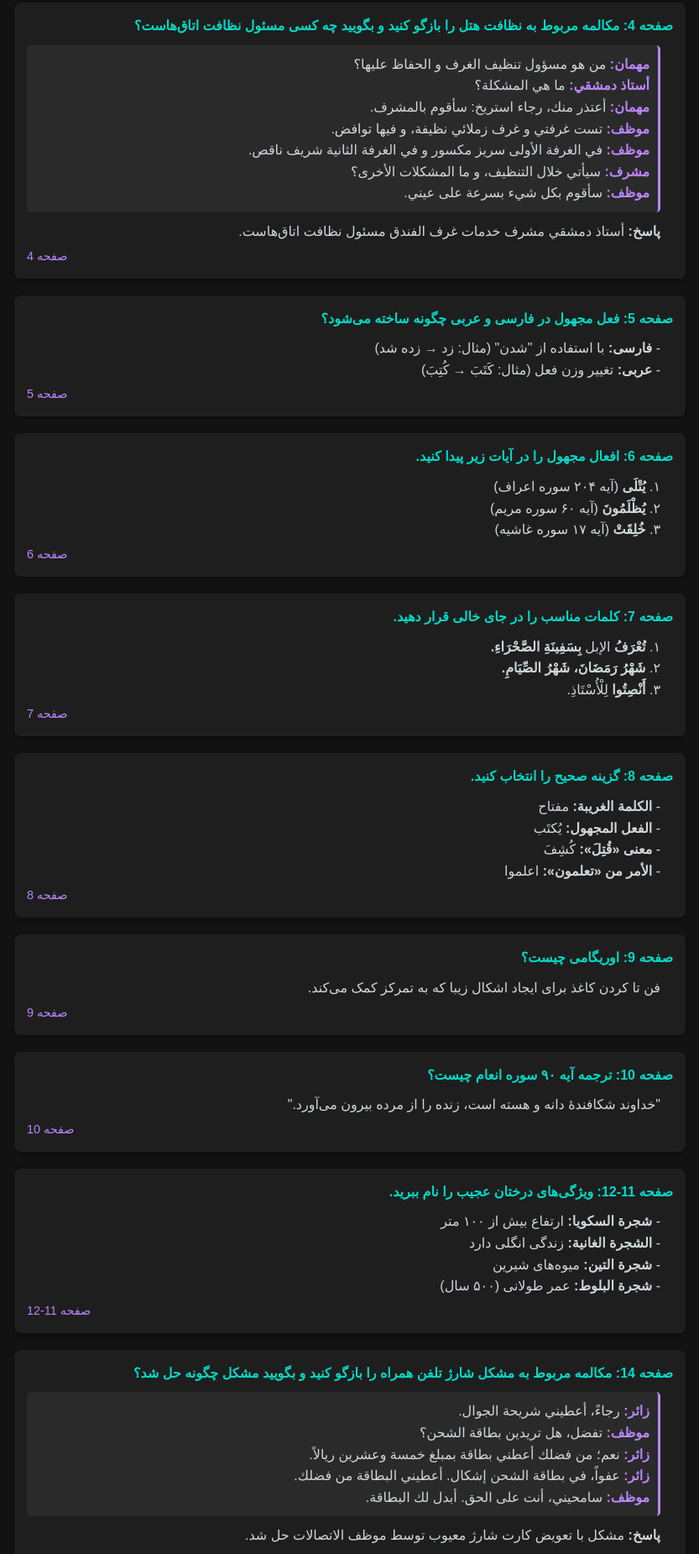
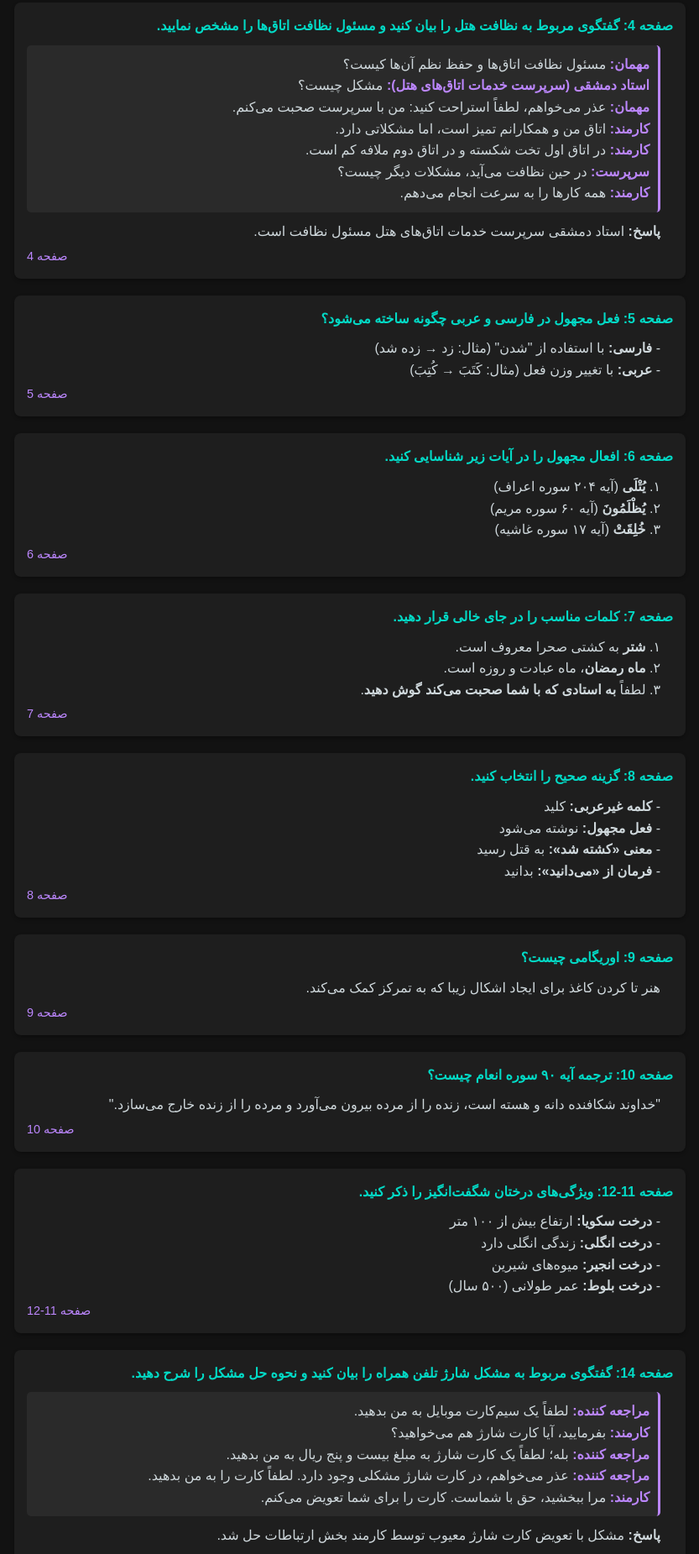
Before and after one commit to SaikoTheBest/study, a plain HTML site: page index.html in a window 1280 px wide. Shown: the part 949-2800 px from the top of the page at 84% size, without its empty margins (223-1056 px from the left). Drawn offline with Linux system fonts and the light colour scheme.

Commit message:
Update index.html

```diff
--- a/index.html
+++ b/index.html
@@ -1,9 +1,9 @@
 <!DOCTYPE html>
-<html lang="ar" dir="rtl">
+<html lang="fa" dir="rtl">
 <head>
     <meta charset="UTF-8">
     <meta name="viewport" content="width=device-width, initial-scale=1.0">
-    <title>سوالات و پاسخ‌های کتاب عربی</title>
+    <title>سوالات و پاسخ‌های کتاب عربی (ترجمه شده)</title>
     <style>
         :root {
             --primary: #bb86fc;
@@ -64,11 +64,16 @@
             color: var(--primary);
             font-weight: bold;
         }
+        .translation {
+            color: #888;
+            font-style: italic;
+            margin-top: 5px;
+        }
     </style>
 </head>
 <body>
     <div class="container">
-        <h1>سوالات و پاسخ‌های کتاب عربی</h1>
+        <h1>سوالات و پاسخ‌های کتاب عربی (ترجمه شده)</h1>
         <div id="content"></div>
     </div>
 
@@ -76,95 +81,95 @@
         const qaData = [
             {
                 page: 1,
-                question: "چه‌چند از حرفه‌های بدوی نام ببرید؟",
-                answer: "- التطوير<br>- صنع الأزهار<br>- صنع الماء من القربة<br>- صنع الغزل<br>- النسيج<br>- الفخار<br>- صناعة الخوص الرعاجي"
+                question: "چند نمونه از صنایع دستی بادیه نشینان را نام ببرید؟",
+                answer: "- توسعه و بهبود<br>- ساخت گل‌ها<br>- ساخت آب از مشک<br>- ساخت نخ<br>- بافتنی<br>- سفالگری<br>- ساخت سبد از برگ خرما"
             },
             {
                 page: 2,
-                question: "راه‌های تسویق محصولات را نام ببرید.",
-                answer: "۱. عرض صور المنتجات<br>۲. مشاهدة المنافسين<br>۳. التعرف على آراء الزبائن<br>۴. المشاركة في المعارض<br>۵. إنشاء علاقة تجارية خاصة"
+                question: "راه‌های بازاریابی محصولات را ذکر کنید.",
+                answer: "۱. نمایش تصاویر محصولات<br>۲. مشاهده رقبا<br>۳. آگاهی از نظرات مشتریان<br>۴. مشارکت در نمایشگاه‌ها<br>۵. ایجاد روابط تجاری خاص"
             },
             {
                 page: 3,
-                question: "معنی کلمات زیر چیست؟",
-                answer: "- <strong>قـف:</strong> شغال<br>- <strong>قـنون:</strong> قانون<br>- <strong>شــتــمــيــان:</strong> به‌دست‌آورندۀ دل<br>- <strong>شــطــر:</strong> ناقص<br>- <strong>مــكــســب:</strong> سود<br>- <strong>شــافــســيــن:</strong> رقیبان<br>- <strong>شــقــتــة:</strong> مینیاتور"
+                question: "معانی کلمات زیر چیست؟",
+                answer: "- <strong>قـف:</strong> شغال (گرگ صحرایی)<br>- <strong>قـنون:</strong> قانون<br>- <strong>شــتــمــيــان:</strong> جلب کننده دل<br>- <strong>شــطــر:</strong> ناقص<br>- <strong>مــكــســب:</strong> سود<br>- <strong>شــافــســيــن:</strong> رقیبان<br>- <strong>شــقــتــة:</strong> مینیاتور"
             },
             {
                 page: 4,
-                question: "مکالمه مربوط به نظافت هتل را بازگو کنید و بگویید چه کسی مسئول نظافت اتاق‌هاست؟",
+                question: "گفتگوی مربوط به نظافت هتل را بیان کنید و مسئول نظافت اتاق‌ها را مشخص نمایید.",
                 answer: `
                 <div class="conversation">
-                    <div><span class="speaker">مهمان:</span> من هو مسؤول تنظيف الغرف و الحفاظ عليها؟</div>
-                    <div><span class="speaker">أستاذ دمشقي:</span> ما هي المشكلة؟</div>
-                    <div><span class="speaker">مهمان:</span> أعتذر منك، رجاء استريخ: سأقوم بالمشرف.</div>
-                    <div><span class="speaker">موظف:</span> تست غرفتي و غرف زملائي نظيفة، و فيها توافض.</div>
-                    <div><span class="speaker">موظف:</span> في الغرفة الأولى سريز مكسور و في الغرفة الثانية شريف ناقص.</div>
-                    <div><span class="speaker">مشرف:</span> سيأتي خلال التنظيف، و ما المشكلات الأخرى؟</div>
-                    <div><span class="speaker">موظف:</span> سأقوم بكل شيء بسرعة على عيني.</div>
+                    <div><span class="speaker">مهمان:</span> مسئول نظافت اتاق‌ها و حفظ نظم آن‌ها کیست؟</div>
+                    <div><span class="speaker">استاد دمشقی (سرپرست خدمات اتاق‌های هتل):</span> مشکل چیست؟</div>
+                    <div><span class="speaker">مهمان:</span> عذر می‌خواهم، لطفاً استراحت کنید: من با سرپرست صحبت می‌کنم.</div>
+                    <div><span class="speaker">کارمند:</span> اتاق من و همکارانم تمیز است، اما مشکلاتی دارد.</div>
+                    <div><span class="speaker">کارمند:</span> در اتاق اول تخت شکسته و در اتاق دوم ملافه کم است.</div>
+                    <div><span class="speaker">سرپرست:</span> در حین نظافت می‌آید، مشکلات دیگر چیست؟</div>
+                    <div><span class="speaker">کارمند:</span> همه کارها را به سرعت انجام می‌دهم.</div>
                 </div>
-                <strong>پاسخ:</strong> أستاذ دمشقي مشرف خدمات غرف الفندق مسئول نظافت اتاق‌هاست.`
+                <strong>پاسخ:</strong> استاد دمشقی سرپرست خدمات اتاق‌های هتل مسئول نظافت است.`
             },
             {
                 page: 5,
                 question: "فعل مجهول در فارسی و عربی چگونه ساخته می‌شود؟",
-                answer: "- <strong>فارسی:</strong> با استفاده از \"شدن\" (مثال: زد → زده شد)<br>- <strong>عربی:</strong> تغییر وزن فعل (مثال: کَتَبَ → کُتِبَ)"
+                answer: "- <strong>فارسی:</strong> با استفاده از \"شدن\" (مثال: زد → زده شد)<br>- <strong>عربی:</strong> با تغییر وزن فعل (مثال: کَتَبَ → کُتِبَ)"
             },
             {
                 page: 6,
-                question: "افعال مجهول را در آیات زیر پیدا کنید.",
+                question: "افعال مجهول را در آیات زیر شناسایی کنید.",
                 answer: "۱. <strong>يُتْلَى</strong> (آیه ۲۰۴ سوره اعراف)<br>۲. <strong>يُظْلَمُونَ</strong> (آیه ۶۰ سوره مریم)<br>۳. <strong>خُلِقَتْ</strong> (آیه ۱۷ سوره غاشیه)"
             },
             {
                 page: 7,
                 question: "کلمات مناسب را در جای خالی قرار دهید.",
-                answer: "۱. <strong>تُعْرَفُ</strong> الإبل <strong>بِسَفِينَةِ الصَّحْرَاءِ.</strong><br>۲. <strong>شَهْرُ رَمَضَانَ، شَهْرُ الصِّيَامِ.</strong><br>۳. <strong>أَنْصِتُوا</strong> لِلْأُسْتَاذِ."
+                answer: "۱. <strong>شتر</strong> به کشتی صحرا معروف است.<br>۲. <strong>ماه رمضان</strong>، ماه عبادت و روزه است.<br>۳. لطفاً <strong>به استادی که با شما صحبت می‌کند گوش دهید</strong>."
             },
             {
                 page: 8,
                 question: "گزینه صحیح را انتخاب کنید.",
-                answer: "- <strong>الكلمة الغريبة:</strong> مفتاح<br>- <strong>الفعل المجهول:</strong> يُكتَب<br>- <strong>معنى «قُتِلَ»:</strong> كُشِفَ<br>- <strong>الأمر من «تعلمون»:</strong> اعلموا"
+                answer: "- <strong>کلمه غیرعربی:</strong> کلید<br>- <strong>فعل مجهول:</strong> نوشته می‌شود<br>- <strong>معنی «کشته شد»:</strong> به قتل رسید<br>- <strong>فرمان از «می‌دانید»:</strong> بدانید"
             },
             {
                 page: 9,
                 question: "اوریگامی چیست؟",
-                answer: "فن تا کردن کاغذ برای ایجاد اشکال زیبا که به تمرکز کمک می‌کند."
+                answer: "هنر تا کردن کاغذ برای ایجاد اشکال زیبا که به تمرکز کمک می‌کند."
             },
             {
                 page: 10,
                 question: "ترجمه آیه ۹۰ سوره انعام چیست؟",
-                answer: "\"خداوند شکافندۀ دانه و هسته است، زنده را از مرده بیرون می‌آورد.\""
+                answer: "\"خداوند شکافنده دانه و هسته است، زنده را از مرده بیرون می‌آورد و مرده را از زنده خارج می‌سازد.\""
             },
             {
                 page: "11-12",
-                question: "ویژگی‌های درختان عجیب را نام ببرید.",
-                answer: "- <strong>شجرة السكويا:</strong> ارتفاع بیش از ۱۰۰ متر<br>- <strong>الشجرة الغانية:</strong> زندگی انگلی دارد<br>- <strong>شجرة التين:</strong> میوه‌های شیرین<br>- <strong>شجرة البلوط:</strong> عمر طولانی (۵۰۰ سال)"
+                question: "ویژگی‌های درختان شگفت‌انگیز را ذکر کنید.",
+                answer: "- <strong>درخت سکویا:</strong> ارتفاع بیش از ۱۰۰ متر<br>- <strong>درخت انگلی:</strong> زندگی انگلی دارد<br>- <strong>درخت انجیر:</strong> میوه‌های شیرین<br>- <strong>درخت بلوط:</strong> عمر طولانی (۵۰۰ سال)"
             },
             {
                 page: 14,
-                question: "مکالمه مربوط به مشکل شارژ تلفن همراه را بازگو کنید و بگویید مشکل چگونه حل شد؟",
+                question: "گفتگوی مربوط به مشکل شارژ تلفن همراه را بیان کنید و نحوه حل مشکل را شرح دهید.",
                 answer: `
                 <div class="conversation">
-                    <div><span class="speaker">زائر:</span> رجاءً، أعطيني شريحة الجوال.</div>
-                    <div><span class="speaker">موظف:</span> تفضل، هل تريدين بطاقة الشحن؟</div>
-                    <div><span class="speaker">زائر:</span> نعم؛ من فضلك أعطني بطاقة بمبلغ خمسة وعشرين ريالاً.</div>
-                    <div><span class="speaker">زائر:</span> عفواً، في بطاقة الشحن إشكال. أعطيني البطاقة من فضلك.</div>
-                    <div><span class="speaker">موظف:</span> سامحيني، أنت على الحق. أبدل لك البطاقة.</div>
+                    <div><span class="speaker">مراجعه کننده:</span> لطفاً یک سیم‌کارت موبایل به من بدهید.</div>
+                    <div><span class="speaker">کارمند:</span> بفرمایید، آیا کارت شارژ هم می‌خواهید؟</div>
+                    <div><span class="speaker">مراجعه کننده:</span> بله؛ لطفاً یک کارت شارژ به مبلغ بیست و پنج ریال به من بدهید.</div>
+                    <div><span class="speaker">مراجعه کننده:</span> عذر می‌خواهم، در کارت شارژ مشکلی وجود دارد. لطفاً کارت را به من بدهید.</div>
+                    <div><span class="speaker">کارمند:</span> مرا ببخشید، حق با شماست. کارت را برای شما تعویض می‌کنم.</div>
                 </div>
-                <strong>پاسخ:</strong> مشکل با تعویض کارت شارژ معیوب توسط موظف الاتصالات حل شد.`
+                <strong>پاسخ:</strong> مشکل با تعویض کارت شارژ معیوب توسط کارمند بخش ارتباطات حل شد.`
             },
             {
                 page: "15-16",
                 question: "اسم فاعل و مفعول چیست؟ مثال بزنید.",
-                answer: "- <strong>اسم فاعل:</strong> انجام‌دهنده کار (مثال: صانع، خالق)<br>- <strong>اسم مفعول:</strong> انجام‌شده (مثال: مصنوع، مخلوق)"
+                answer: "- <strong>اسم فاعل:</strong> انجام دهنده کار (مثال: سازنده، آفریدگار)<br>- <strong>اسم مفعول:</strong> چیزی که بر آن عمل انجام شده (مثال: ساخته شده، آفریده شده)"
             },
             {
                 page: 17,
                 question: "جملات صحیح و غلط را مشخص کنید.",
-                answer: "- ✓ <strong>يُمكِنُ شَرَاء الشَّرِيحَة مِن إدَارَة الاتِّصَالَات.</strong><br>- ✗ <strong>المُحِيطُ الهَادِئُ فِي شَمَال مَازَندَرَان.</strong>"
+                answer: "- ✓ <strong>می‌توان سیم‌کارت را از اداره ارتباطات خریداری کرد.</strong><br>- ✗ <strong>اقیانوس آرام در شمال استان مازندران قرار دارد.</strong>"
             },
             {
                 page: "19-20",
-                question: "عجایب خلقت خدا را نام ببرید.",
+                question: "شگفتی‌های آفرینش خدا را نام ببرید.",
                 answer: "- <strong>سرو ۴۵۰۰ ساله ابرکوه</strong><br>- <strong>نیلوفر آبی آمازون</strong><br>- <strong>شفق قطبی</strong><br>- <strong>غار علیصدر</strong>"
             }
         ];
```
